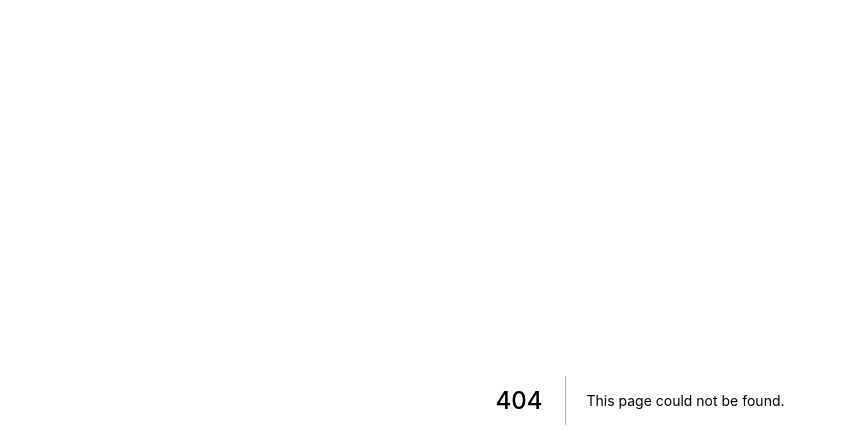
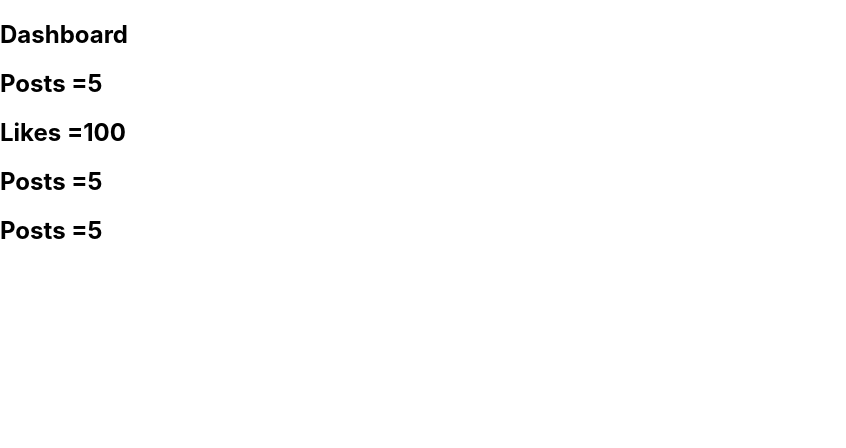
Before and after one commit to Omaralabdullah051/pre-rendering-in-next.js, a Next.js app: page /dashboard in a window 1280 px wide. Before the commit this address had no page. Shown: the top 448 px of the page, without its empty margins (0-846 px from the left). Built offline with nearby package versions, Linux system fonts and the light colour scheme; data requests are answered from the project's data file.

Commit message:
implemented client side data fetching

```diff
--- a/db.json
+++ b/db.json
@@ -1,9 +1,15 @@
 {
+    "dashboard":{
+      "posts": 5,
+      "likes": 100,
+      "followers": 20,
+      "following": 50
+    },
     "news": [
        {
             "id": 1,
             "title": "News Article 1",
-            "description": "Description 1",
+            "description": "New Description 1",
             "category": "sports"
        },
        {
--- /dev/null
+++ b/pages/dashboard.js
@@ -0,0 +1,31 @@
+import { useState, useEffect } from "react";
+
+const Dashboard = () => {
+  const [isLoading, setIsLoading] = useState(true);
+  const [dashboardData, setDashboardData] = useState(null);
+
+  useEffect(() => {
+    async function fetchDashboard() {
+      const response = await fetch("http://localhost:4000/dashboard");
+      const data = await response.json();
+      setDashboardData(data);
+      setIsLoading(false);
+    }
+    fetchDashboard();
+  }, []);
+
+  if (isLoading) {
+    return <h2>Loading....</h2>;
+  }
+  return (
+    <div>
+      <h2>Dashboard</h2>
+      <h2>Posts ={dashboardData.posts}</h2>
+      <h2>Likes ={dashboardData.likes}</h2>
+      <h2>Posts ={dashboardData.posts}</h2>
+      <h2>Posts ={dashboardData.posts}</h2>
+    </div>
+  );
+};
+
+export default Dashboard;
--- a/pages/news/[category].js
+++ b/pages/news/[category].js
@@ -27,6 +27,7 @@ export async function getServerSideProps(context) {
     `http://localhost:4000/news?category=${category}`
   );
   const data = await response.json();
+  console.log(`Pre-rendering news articles for category ${category}`);
 
   return {
     props: {
--- a/pages/news/index.js
+++ b/pages/news/index.js
@@ -23,6 +23,7 @@ export default NewsArticleList;
 export async function getServerSideProps() {
   const res = await fetch("http://localhost:4000/news");
   const data = await res.json();
+  console.log("Pre-rendering news articles");
 
   return {
     props: {
```
